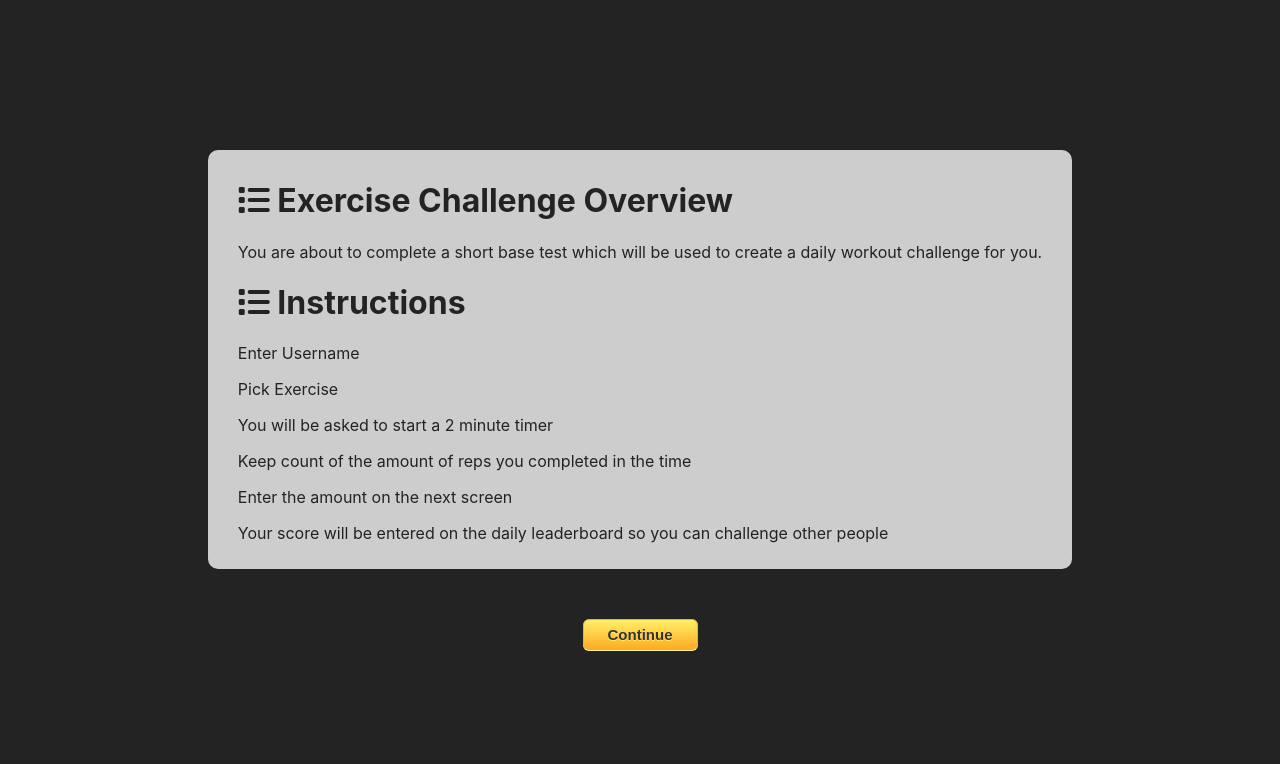
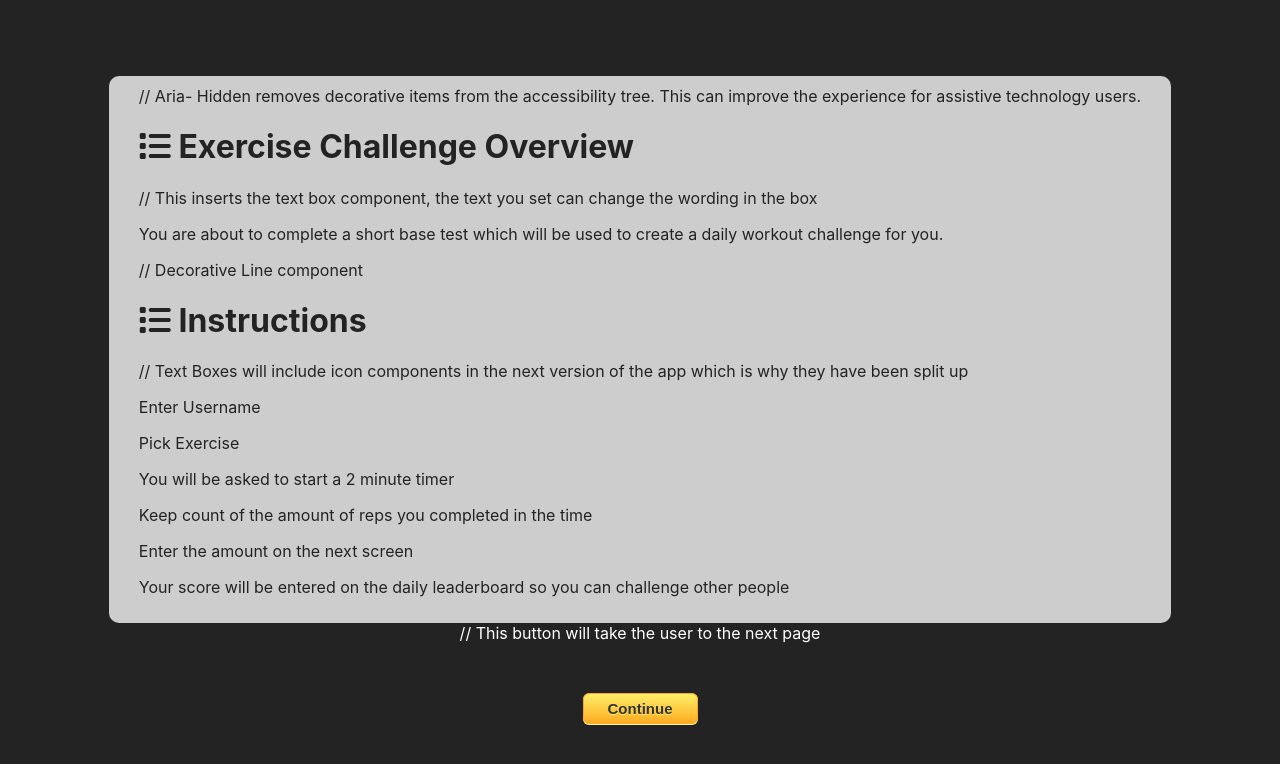
Before and after one commit to SchoolOfCode/w15_collaborative-react-project-fitness-app, a React (Create React App) app in the folder flexercise/: page / in a window 1280 px wide. Both pictures are taken after a click on the button "TRY A 2 MINUTE CHALLENGE NOW". Shown: the top 764 px of the page. Built offline with nearby package versions, Linux system fonts and the light colour scheme.

Commit message:
Update index.js

```diff
--- a/flexercise/src/pages/Explanation/index.js
+++ b/flexercise/src/pages/Explanation/index.js
@@ -2,17 +2,22 @@ import React from "react";
 import TextBox from "../../components/4_TextBox";
 import Line from "../../components/7_Line";
 
+// This page explains to the user what they will be doing.
 const Explanation = ({ onComplete }) => {
   return (
     <div className="page-div">
       <div className="explanation-background">
+// Aria- Hidden removes decorative items from the accessibility tree. This can improve the experience for assistive technology users.
         <h1><i class="fa fa-list" aria-hidden="true"></i> Exercise Challenge Overview</h1>
+// This inserts the text box component, the text you set can change the wording in the box
         <TextBox
           className="explanation-text"
           text="You are about to complete a short base test which will be used to create a daily workout challenge for you."
         />
+// Decorative Line component
         <Line />
         <h1><i class="fa fa-list" aria-hidden="true"></i> Instructions</h1>
+// Text Boxes will include icon components in the next version of the app which is why they have been split up
         <TextBox className="explanation-text" text="Enter Username" />
         <TextBox className="explanation-text" text="Pick Exercise" />
         <TextBox
@@ -32,6 +37,7 @@ const Explanation = ({ onComplete }) => {
           text="Your score will be entered on the daily leaderboard so you can challenge other people "
         />
       </div>
+// This button will take the user to the next page
       <button className="my-button" onClick={onComplete}>
         Continue
       </button>
```
